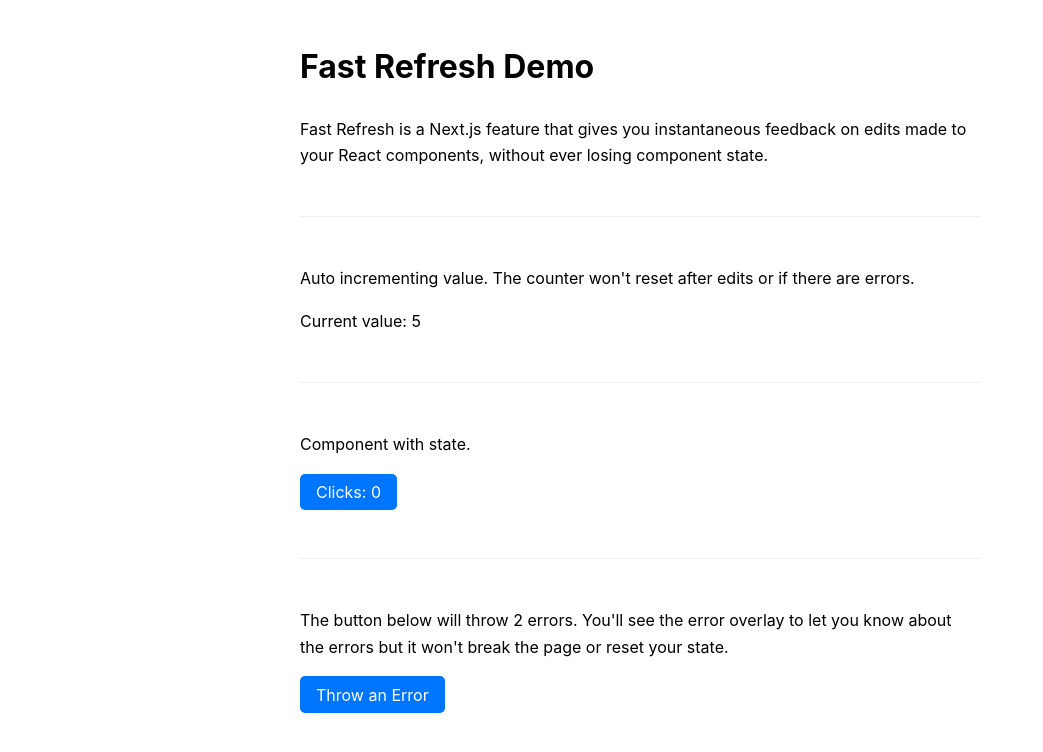
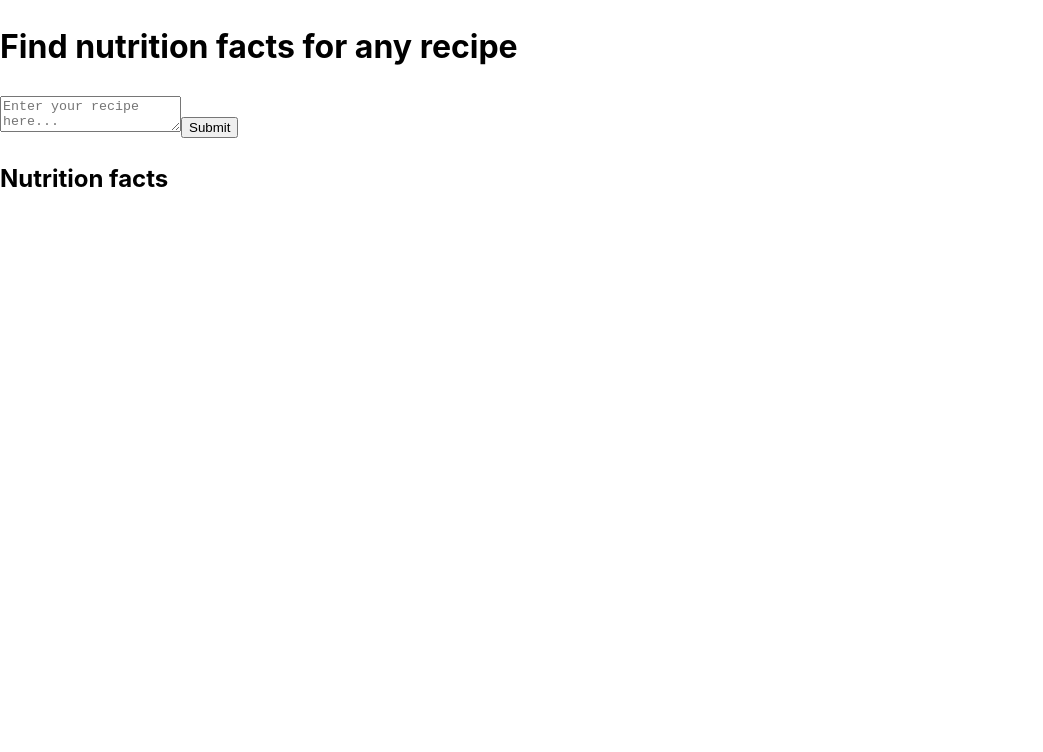
Before and after one commit to jjinux/mealmetrics-copilot, a Next.js app: page / in a window 1280 px wide. Shown: the top 752 px of the page, without its empty margins (0-1043 px from the left). Built offline with nearby package versions, Linux system fonts and the light colour scheme.

Commit message:
feat: built a frontend for the app

```diff
--- a/pages/index.js
+++ b/pages/index.js
@@ -1,71 +1,34 @@
-import { useCallback, useEffect, useState } from 'react'
-import Button from '../components/Button'
-import ClickCount from '../components/ClickCount'
-import styles from '../styles/home.module.css'
+import React, { useState } from 'react';
+import axios from 'axios';
 
-function throwError() {
-  console.log(
-    // The function body() is not defined
-    document.body()
-  )
+const RecipeInfo = () => {
+    const [recipe, setRecipe] = useState('');
+    const [nutrition, setNutrition] = useState('');
+
+    const handleSubmit = async () => {
+        try {
+            const response = await axios.post('http://localhost:8080/openai/generateinfo', { recipe });
+            setNutrition(response.data.data);
+        } catch (error) {
+            console.log(error);
+        }
+    };
+
+    return (
+        <div>
+            <h1>Find nutrition facts for any recipe</h1>
+            <textarea
+                value={recipe}
+                onChange={(e) => setRecipe(e.target.value)}
+                placeholder="Enter your recipe here..."
+            />
+            <button onClick={handleSubmit}>Submit</button>
+            <div>
+                <h2>Nutrition facts</h2>
+                <p>{nutrition}</p>
+            </div>
+        </div>
+    );
 }
 
-function Home() {
-  const [count, setCount] = useState(0)
-  const increment = useCallback(() => {
-    setCount((v) => v + 1)
-  }, [setCount])
-
-  useEffect(() => {
-    const r = setInterval(() => {
-      increment()
-    }, 1000)
-
-    return () => {
-      clearInterval(r)
-    }
-  }, [increment])
-
-  return (
-    <main className={styles.main}>
-      <h1>Fast Refresh Demo</h1>
-      <p>
-        Fast Refresh is a Next.js feature that gives you instantaneous feedback
-        on edits made to your React components, without ever losing component
-        state.
-      </p>
-      <hr className={styles.hr} />
-      <div>
-        <p>
-          Auto incrementing value. The counter won't reset after edits or if
-          there are errors.
-        </p>
-        <p>Current value: {count}</p>
-      </div>
-      <hr className={styles.hr} />
-      <div>
-        <p>Component with state.</p>
-        <ClickCount />
-      </div>
-      <hr className={styles.hr} />
-      <div>
-        <p>
-          The button below will throw 2 errors. You'll see the error overlay to
-          let you know about the errors but it won't break the page or reset
-          your state.
-        </p>
-        <Button
-          onClick={(e) => {
-            setTimeout(() => document.parentNode(), 0)
-            throwError()
-          }}
-        >
-          Throw an Error
-        </Button>
-      </div>
-      <hr className={styles.hr} />
-    </main>
-  )
-}
-
-export default Home
+export default RecipeInfo;
```
